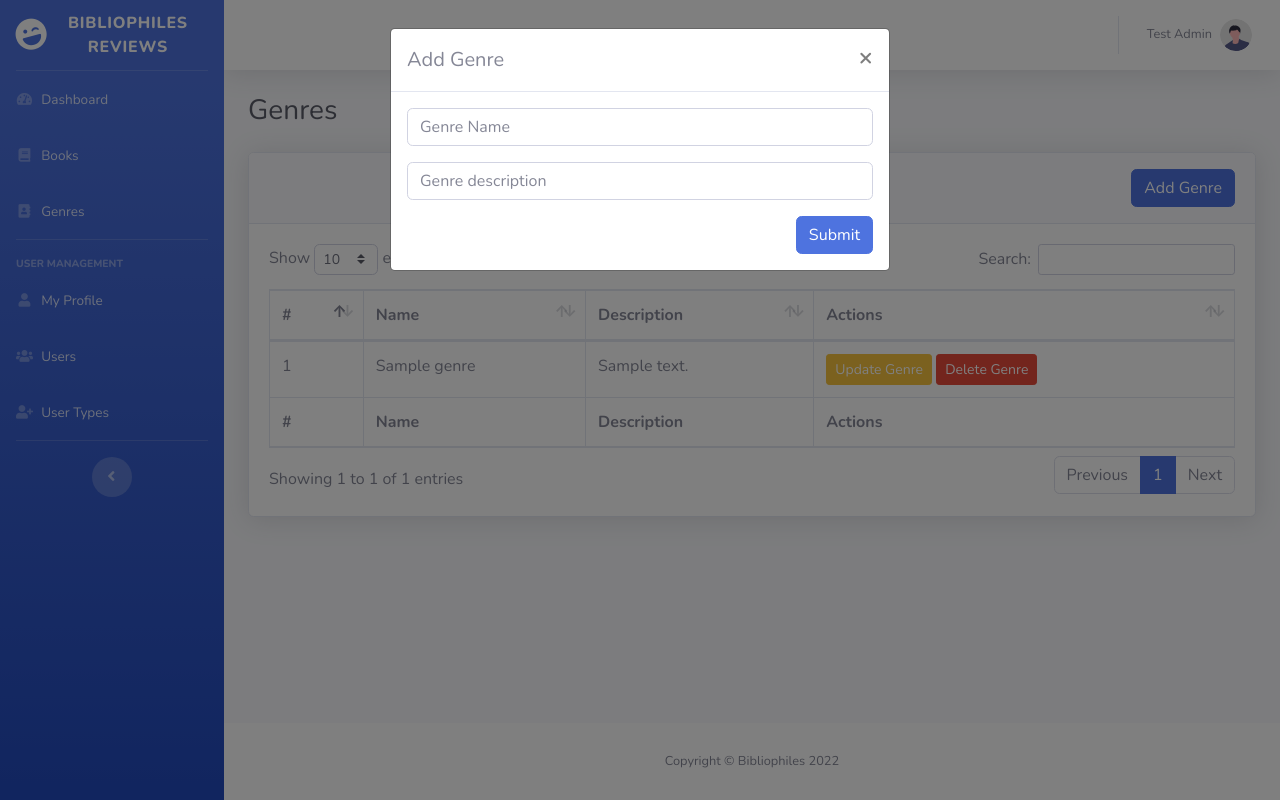
After one commit to homemix/bibliophiles, a Flask app: page /genres in a window 1280 px wide, after a click on "Add Genre". The commit adds this page. Run offline with Flask 2, Linux system fonts and the light colour scheme; tables that the repository leaves empty hold one stand-in row (values such as "Sample post"); some libraries are stand-ins or nearby versions.

Commit message:
ADD: genre CRUD in database

```diff
--- a/app.py
+++ b/app.py
@@ -9,6 +9,7 @@ from models.Review import Review
 from models.UserType import UserType
 
 from blueprints.BooksBlueprint import books
+from blueprints.GenreBlueprint import genres
 
 app = Flask(__name__)
 app.url_map.strict_slashes = False
@@ -28,6 +29,7 @@ db.init_app(app)
 
 
 app.register_blueprint(books, url_prefix='/books')
+app.register_blueprint(genres, url_prefix='/genres')
 
 
 @app.route('/')
--- /dev/null
+++ b/blueprints/GenreBlueprint.py
@@ -0,0 +1,65 @@
+from flask import Blueprint, render_template, request, redirect, jsonify
+
+from models.Genre import Genre
+from models.database import db
+
+genres = Blueprint('genres', __name__)
+
+page_title = "Genres"
+
+
+@genres.route('/')
+def index():
+    all_genre = Genre.query.all()
+    return render_template('genres/index.html',
+                           genres=all_genre,
+                           page_title=page_title)
+
+
+@genres.route('show/<int:genre_id>', methods=['GET'])
+def show(genre_id):
+    genre = Genre.query.get_or_404(genre_id)
+    return jsonify(genre.serialize())
+
+
+@genres.route('/create', methods=['GET', 'POST'])
+def create():
+    if request.method == 'POST':
+        name = request.form['name']
+        description = request.form['description']
+        new_genre = Genre(name=name, description=description)
+        try:
+            db.session.add(new_genre)
+            db.session.commit()
+            return redirect('/genres')
+        except:
+            return 'There was an issue adding your genre'
+    else:
+        return "You are not allowed to access this page"
+
+
+@genres.route('/edit', methods=['GET', 'POST'])
+def edit():
+    genre_id = request.form['id']
+    genre = Genre.query.get_or_404(genre_id)
+    if request.method == 'POST':
+        genre.name = request.form['name']
+        genre.description = request.form['description']
+        try:
+            db.session.commit()
+            return redirect('/genres')
+        except:
+            return 'There was an issue editing your genre'
+    else:
+        return "You are not allowed to access this page"
+
+
+@genres.route('/delete/<int:genre_id>', methods=['POST', 'GET'])
+def delete(genre_id):
+    genre = Genre.query.get_or_404(genre_id)
+    try:
+        db.session.delete(genre)
+        db.session.commit()
+        return redirect('/genres')
+    except:
+        return 'There was an issue deleting your genre'
--- a/templates/base.html
+++ b/templates/base.html
@@ -212,6 +212,27 @@
                 }
             })
         })
+        $('#deleteGenreModal').on('show.bs.modal', function (event) {
+            let button = $(event.relatedTarget);
+            let genreId = button.data('id');
+            let modal = $(this);
+            modal.find('.modal-footer a').attr('href', '/genres/delete/' + genreId);
+        });
+        $('#updateGenreModal').on('show.bs.modal', function (event) {
+            let button = $(event.relatedTarget);
+            let genreId = button.data('id');
+            let url = '/genres/show/' + genreId;
+            $.ajax({
+                url: url,
+                type: 'GET',
+                success: function (data) {
+                    $('#updateGenreModal').find('.modal-body #genreUpdateForm #genre_id').val(data.id);
+                    $('#updateGenreModal').find('.modal-body #genreUpdateForm #name').val(data.name);
+                    $('#updateGenreModal').find('.modal-body #genreUpdateForm #description').val(data.description);
+                }
+            })
+        })
+
     });
 
 
--- /dev/null
+++ b/templates/genres/genre_add_form.html
@@ -0,0 +1,14 @@
+<form id="genreAddForm" action="genres/create" method="POST">
+    <div class="mb-3">
+        <input type="text" class="form-control"
+               name="name" id="name"
+               aria-describedby="name"
+               placeholder="Genre Name">
+    </div>
+    <div class="mb-3">
+        <input type="text" class="form-control" name="description" id="description"
+               aria-describedby="description"
+               placeholder="Genre description">
+    </div>
+    <button style="float: right" type="submit" class="btn btn-primary">Submit</button>
+</form>
--- /dev/null
+++ b/templates/genres/genre_update_form.html
@@ -0,0 +1,15 @@
+<form id="genreUpdateForm" action="genres/edit" method="POST">
+    <input type="hidden" name="id" id="genre_id">
+    <div class="mb-3">
+        <input type="text" class="form-control"
+               name="name" id="name"
+               aria-describedby="name"
+               placeholder="Genre Name">
+    </div>
+    <div class="mb-3">
+        <input type="text" class="form-control" name="description" id="description"
+               aria-describedby="description"
+               placeholder="Genre description">
+    </div>
+    <button style="float: right" type="submit" class="btn btn-primary">Submit</button>
+</form>
--- /dev/null
+++ b/templates/genres/index.html
@@ -0,0 +1,117 @@
+{% extends 'base.html' %}
+{% block pageContent %}
+    <div class="card shadow mb-4">
+        <div class="card-header py-3">
+            <button style="float: right"
+                    id="addGenreBtn"
+                    class="btn btn-primary"
+                    data-toggle="modal"
+                    data-target="#addGenreModal">Add Genre
+            </button>
+        </div>
+        <div class="card-body">
+            <div class="table-responsive">
+                <table class="table table-bordered" id="dataTable">
+                    <thead>
+                    <tr>
+                        <th>#</th>
+                        <th>Name</th>
+                        <th>Description</th>
+                        <th>Actions</th>
+                    </tr>
+                    </thead>
+                    <tfoot>
+                    <tr>
+                        <th>#</th>
+                        <th>Name</th>
+                        <th>Description</th>
+                        <th>Actions</th>
+                    </tr>
+                    </tfoot>
+                    <tbody>
+                    {% for genre in genres %}
+                        <tr>
+                            <td>{{ genre.id }}</td>
+                            <td>{{ genre.name }}</td>
+                            <td>{{ genre.description }}</td>
+                            <td>
+                                <button class="btn btn-warning btn-sm "
+                                        data-toggle="modal"
+                                        data-target="#updateGenreModal"
+                                        data-id="{{ genre.id }}">Update Genre
+                                </button>
+                                <button class="btn btn-danger btn-sm "
+                                        data-toggle="modal"
+                                        data-target="#deleteGenreModal"
+                                        data-id="{{ genre.id }}">Delete Genre
+                                </button>
+                            </td>
+                        </tr>
+                    {% endfor %}
+                    </tbody>
+                </table>
+            </div>
+        </div>
+    </div>
+
+     <!-- Add Genre Modal-->
+    <div class="modal fade" id="addGenreModal" tabindex="-1" role="dialog" aria-labelledby="exampleModalLabel"
+         aria-hidden="true">
+        <div class="modal-dialog" role="document">
+            <div class="modal-content">
+                <div class="modal-header">
+                    <h5 class="modal-title" id="exampleModalLabel">Add Genre</h5>
+                    <button class="close" type="button" data-dismiss="modal" aria-label="Close">
+                        <span aria-hidden="true">×</span>
+                    </button>
+                </div>
+                <div class="modal-body" data-book="">
+                    {% include 'genres/genre_add_form.html' %}
+                </div>
+            </div>
+        </div>
+    </div>
+
+     <!-- Update Genre Modal-->
+    <div class="modal fade" id="updateGenreModal" tabindex="-1" role="dialog" aria-labelledby="exampleModalLabel"
+         aria-hidden="true">
+        <div class="modal-dialog" role="document">
+            <div class="modal-content">
+                <div class="modal-header">
+                    <h5 class="modal-title" id="exampleModalLabel">Update Genre</h5>
+                    <button class="close" type="button" data-dismiss="modal" aria-label="Close">
+                        <span aria-hidden="true">×</span>
+                    </button>
+                </div>
+                <div class="modal-body" data-book="">
+                    {% include 'genres/genre_update_form.html' %}
+                </div>
+            </div>
+        </div>
+    </div>
+
+     <!-- Delete Genre Modal-->
+    <div class="modal fade" id="deleteGenreModal" tabindex="-1" role="dialog" aria-labelledby="exampleModalLabel"
+         aria-hidden="true">
+        <div class="modal-dialog" role="document">
+            <div class="modal-content">
+                <div class="modal-header">
+                    <h5 class="modal-title" id="exampleModalLabel">Delete Genre</h5>
+                    <button class="close" type="button" data-dismiss="modal" aria-label="Close">
+                        <span aria-hidden="true">×</span>
+                    </button>
+                </div>
+                <div class="modal-body">
+                    <p>Are you sure you want to delete this genre?</p>
+                </div>
+                <div class="modal-footer">
+                    <button class="btn btn-secondary" type="button" data-dismiss="modal">Cancel</button>
+                    <a class="btn btn-primary" href="">Delete</a>
+                </div>
+            </div>
+        </div>
+    </div>
+
+
+
+{% endblock %}
--- a/templates/snippets/sidebar.html
+++ b/templates/snippets/sidebar.html
@@ -23,7 +23,7 @@
             <span>Books</span></a>
     </li>
     <li class="nav-item">
-        <a class="nav-link" href="index.html">
+        <a class="nav-link" href="/genres">
             <i class="fas fa-fw fa-address-book"></i>
             <span>Genres</span></a>
     </li>
```
Also changed, not shown: models/Genre.py (+8 -0 lines).
